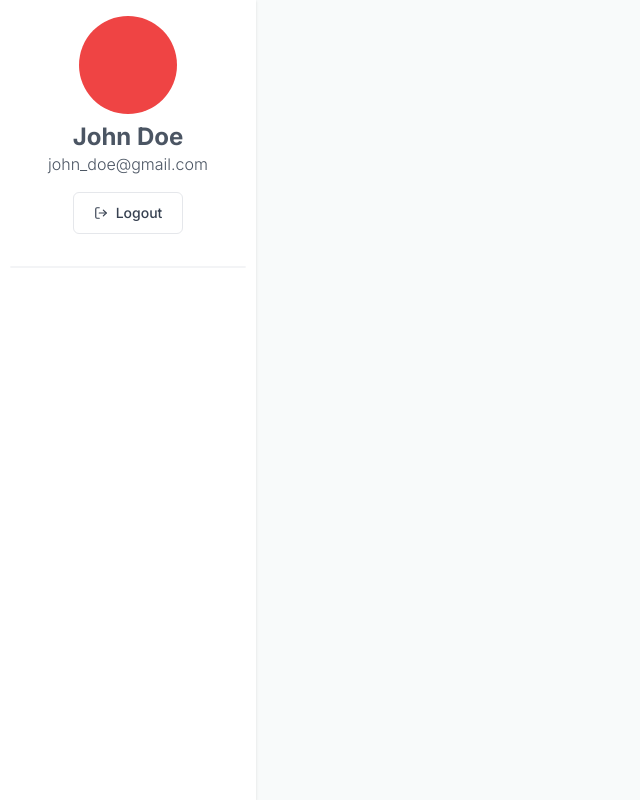
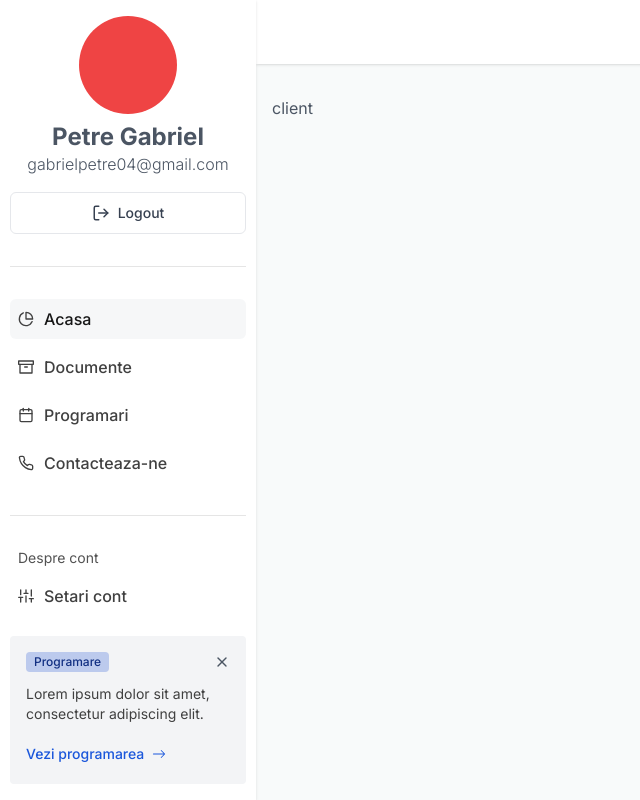
Before and after one commit to Petre-Gabriel/fiicode, a Next.js app: page /client in a window 1280 px wide. Shown: the whole page, without its empty margins (0-640 px from the left). Built offline with nearby package versions, Linux system fonts and the light colour scheme.

Commit message:
SAFE PUSH

```diff
--- a/src/app/client/layout.tsx
+++ b/src/app/client/layout.tsx
@@ -7,14 +7,13 @@ export default function ClientPortalLayout({
   children: React.ReactNode;
 }) {
   return (
-    <div
-      className="grid gap-x-4"
-      style={{ gridTemplateColumns: "16rem 1fr 1fr" }}
-    >
+    <div className="grid" style={{ gridTemplateColumns: "16rem 1fr" }}>
+      <Sidebar />
+
       <div>
-        <Sidebar />
+        <nav className="w-full h-16 bg-white shadow mb-8"></nav>
+        <main className="px-4">{children}</main>
       </div>
-      <div>{children}</div>
     </div>
   );
 }
--- a/src/app/client/page.tsx
+++ b/src/app/client/page.tsx
@@ -1,3 +1,3 @@
 export default function ClientPortal() {
-  return <div></div>;
+  return <div>client</div>;
 }
--- a/src/components/blocks/Navbar.block.tsx
+++ b/src/components/blocks/Navbar.block.tsx
@@ -12,7 +12,7 @@ const Navbar = () => {
       <div className="flex gap-x-6 justify-center items-center">
         <NavbarLink href="/">home</NavbarLink>
         <NavbarLink href="/">about us</NavbarLink>
-        <NavbarLink href="/">client portal</NavbarLink>
+        <NavbarLink href="/client">client portal</NavbarLink>
       </div>
 
       <div className="flex gap-x-3 justify-end items-center">
--- a/src/components/blocks/client/Sidebar.block.tsx
+++ b/src/components/blocks/client/Sidebar.block.tsx
@@ -1,28 +1,62 @@
+import SidebarLinkGroup from "@/components/client/nav/SidebarLinkGroup.component";
+import SidebarNotification from "@/components/client/nav/SidebarNotification.component";
 import Button from "@/components/core/Button.component";
 import Text from "@/components/core/Text.component";
-import { FiLogOut } from "react-icons/fi";
+import {
+  FiArchive,
+  FiCalendar,
+  FiLogOut,
+  FiPhone,
+  FiPieChart,
+  FiSliders,
+} from "react-icons/fi";
+import SidebarLink from "../../client/nav/SidebarLink.component";
 
 export default function Sidebar() {
   return (
-    <aside className="bg-white w-full h-[100vh] w-fit px-2.5 py-4 shadow flex flex-col gap-y-8">
+    <aside className="relative z-10 bg-white w-full h-[100vh] w-fit px-2.5 py-4 shadow flex flex-col justify-between">
+      <div className="flex flex-col gap-y-8">
         <div className="text-center flex flex-col gap-y-2">
-        <div className="mx-auto w-5/12 aspect-square rounded-full bg-red-500"></div>
+          <div className="mx-auto w-5/12 max-w-[128px] aspect-square rounded-full bg-red-500"></div>
 
           <div className="mb-2">
-          <Text as="h3">John Doe</Text>
-          <Text className="font-thin">john_doe@gmail.com</Text>
+            <Text as="h3">Petre Gabriel</Text>
+            <Text className="font-thin">gabrielpetre04@gmail.com</Text>
           </div>
 
           <Button
-          className="mx-auto border border-gray-200 !font-bold flex gap-x-2 items-center"
+            className="!w-full mx-auto border border-gray-200 hover:!text-red-700 !font-bold flex gap-x-2 justify-center items-center"
             color="none"
           >
-          <FiLogOut />
+            <FiLogOut size={18} />
             Logout
           </Button>
         </div>
 
-      <hr className="border-[1px] border-gray-100 rounded-full" />
+        <SidebarLinkGroup>
+          <SidebarLink active href="/client" title="Acasa" icon={FiPieChart} />
+          <SidebarLink href="/client" title="Documente" icon={FiArchive} />
+          <SidebarLink href="/client" title="Programari" icon={FiCalendar} />
+          <SidebarLink href="/client" title="Contacteaza-ne" icon={FiPhone} />
+        </SidebarLinkGroup>
+
+        <SidebarLinkGroup title="Despre cont">
+          <SidebarLink
+            href="/client/settings"
+            title="Setari cont"
+            icon={FiSliders}
+          />
+        </SidebarLinkGroup>
+      </div>
+
+      <div className="flex flex-col gap-y-2">
+        <SidebarNotification
+          label="Programare"
+          description="Lorem ipsum dolor sit amet, consectetur adipiscing elit."
+          CTAText="Vezi programarea"
+          CTALink="/client/reservation"
+        />
+      </div>
     </aside>
   );
 }
--- /dev/null
+++ b/src/components/client/nav/SidebarLink.component.tsx
@@ -0,0 +1,46 @@
+import Button from "@/components/core/Button.component";
+import classNames from "classnames";
+import NavLink from "next/link";
+import { IconType as ReactIconsType } from "react-icons";
+import { FiLayers } from "react-icons/fi";
+
+interface SidebarLinkProps {
+  href: string;
+  title: string;
+  icon: ReactIconsType;
+
+  active?: boolean;
+}
+
+const SidebarLink = ({
+  title,
+  active,
+  href,
+  icon: ReactIcon,
+}: SidebarLinkProps) => {
+  const ButtonClass = classNames(
+    "flex items-center !text-base !w-full !p-2 group",
+    active && "!bg-gray-100/75"
+  );
+
+  const ButtonTextClass = classNames(
+    "ml-2.5 !text-neutral-700 group-hover:!text-neutral-900",
+    active && "!text-neutral-900"
+  );
+
+  return (
+    <li className="list-none">
+      <NavLink href={href}>
+        <Button as="span" color="none" className={ButtonClass}>
+          <ReactIcon
+            size={16}
+            className="!text-neutral-700 group-hover:!text-neutral-900"
+          />
+          <span className={ButtonTextClass}>{title}</span>
+        </Button>
+      </NavLink>
+    </li>
+  );
+};
+
+export default SidebarLink;
--- /dev/null
+++ b/src/components/client/nav/SidebarLinkGroup.component.tsx
@@ -0,0 +1,22 @@
+import Text from "@/components/core/Text.component";
+import React from "react";
+
+interface SidebarLinkGroupProps {
+  title?: string;
+  children?: React.ReactNode;
+}
+
+const SidebarLinkGroup = ({ children, title }: SidebarLinkGroupProps) => {
+  return (
+    <div className="border-t border-neutral-200 pt-8">
+      {title && (
+        <Text as="p" className="px-2 mb-2 !text-sm text-neutral-600">
+          {title}
+        </Text>
+      )}
+      <ul className="flex flex-col gap-y-2">{children}</ul>
+    </div>
+  );
+};
+
+export default SidebarLinkGroup;
--- /dev/null
+++ b/src/components/client/nav/SidebarNotification.component.tsx
@@ -0,0 +1,57 @@
+import Button from "@/components/core/Button.component";
+import Label from "@/components/core/Label.component";
+import Text from "@/components/core/Text.component";
+import classNames from "classnames";
+import Link from "next/link";
+import { FiX } from "react-icons/fi";
+import { BsArrowRight } from "react-icons/bs";
+
+interface SidebarNotificationProps {
+  label: string;
+  description: string;
+
+  color?: "primary";
+
+  CTAText: string;
+  CTALink: string;
+}
+
+const SidebarNotification = ({
+  label,
+  description,
+  color = "primary",
+  CTAText,
+  CTALink,
+}: SidebarNotificationProps) => {
+  const CTAClass = classNames(
+    "flex items-center gap-x-2 !py-1 !px-0 hover:!bg-transparent hover:underline",
+    {
+      "!text-primary": color === "primary",
+    }
+  );
+
+  return (
+    <div className="bg-gray-100 p-4 rounded">
+      <div className="flex justify-between mb-3">
+        <Label color={color}>{label}</Label>
+
+        <button>
+          <FiX />
+        </button>
+      </div>
+
+      <Text className="!text-sm !text-neutral-700 mb-4">{description}</Text>
+
+      <Link href={CTALink}>
+        <Button as="span" color="none" className={CTAClass}>
+          <span className="flex items-center gap-x-2">
+            {CTAText}
+            <BsArrowRight />
+          </span>
+        </Button>
+      </Link>
+    </div>
+  );
+};
+
+export default SidebarNotification;
--- a/src/components/core/Button.component.tsx
+++ b/src/components/core/Button.component.tsx
@@ -25,7 +25,7 @@ const Button = ({
     {
       "bg-primary hover:bg-primary-700 ring-0 ring-offset-primary-200 ring-offset-0 focus:ring":
         color === "primary",
-      "bg-transparent hover:bg-gray-100 !text-gray-700": color === "none",
+      "bg-transparent hover:bg-gray-100/75 !text-gray-700": color === "none",
     },
     className
   );
--- /dev/null
+++ b/src/components/core/Label.component.tsx
@@ -0,0 +1,17 @@
+import classNames from "classnames";
+import React from "react";
+
+interface LabelProps {
+  children?: React.ReactNode;
+  color?: "primary";
+}
+
+const Label = ({ children, color = "primary" }: LabelProps) => {
+  const LabelClass = classNames("py-0.5 px-2 text-xs font-medium rounded", {
+    "text-primary-800 bg-primary-100/25": color === "primary",
+  });
+
+  return <div className={LabelClass}>{children}</div>;
+};
+
+export default Label;
```
Lines whose indentation alone changed are shown as unchanged.
